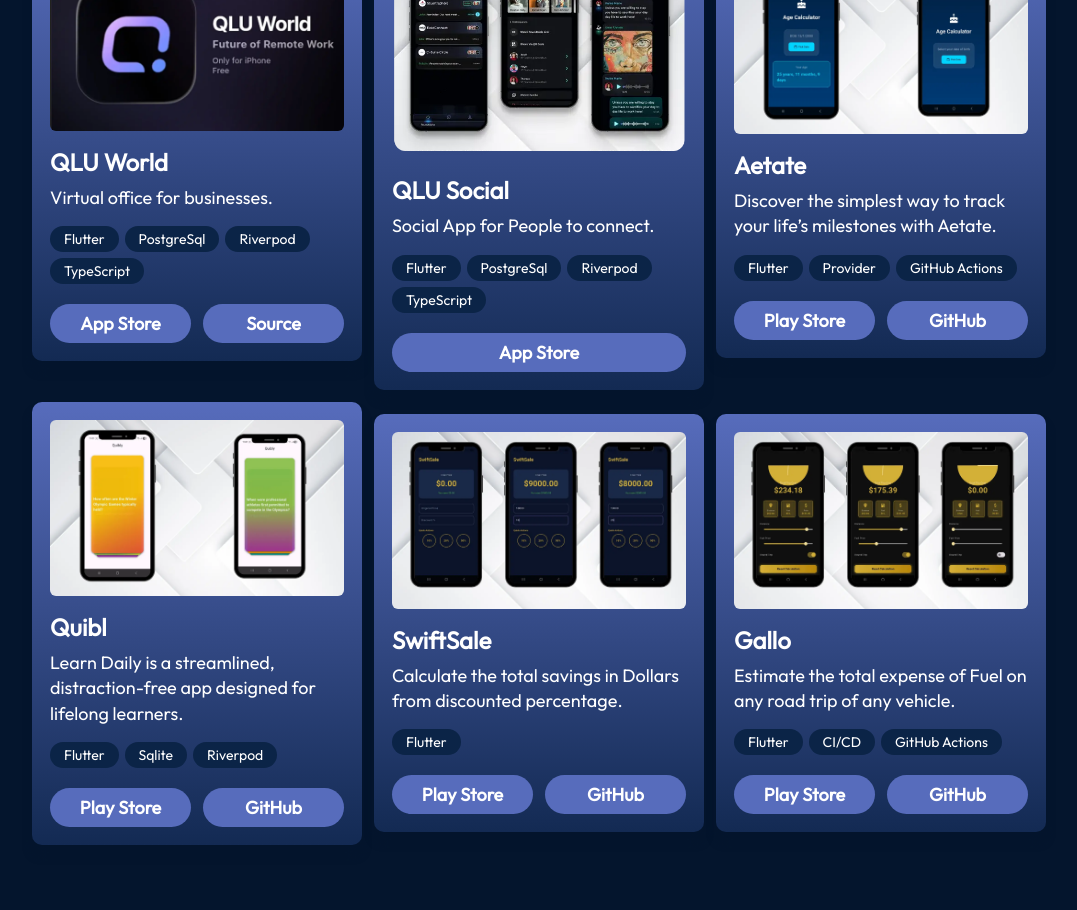
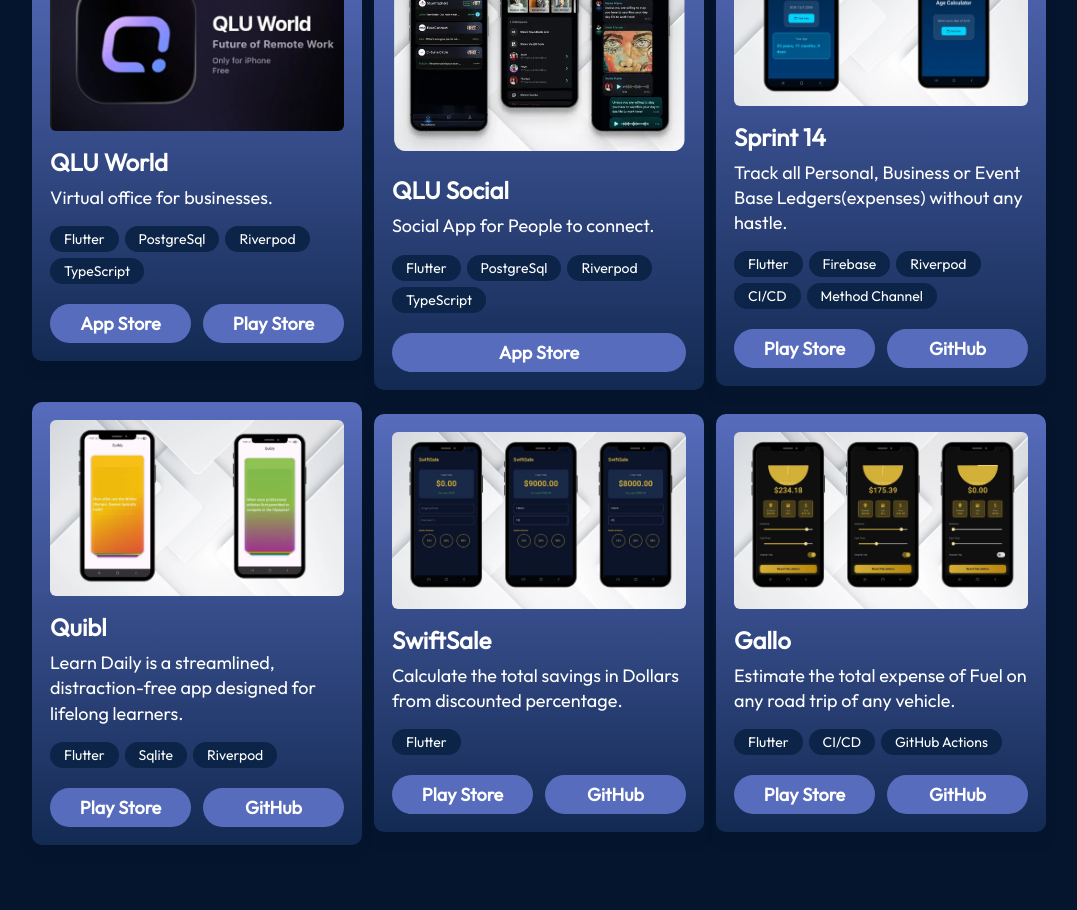
Before and after one commit to huzaifak08/Huzaifa-Portfolio, a React (Vite) app: page / in a window 1280 px wide. Shown: the part 2200-3110 px from the top of the page, without its empty margins (101-1178 px from the left). Built offline with nearby package versions, Linux system fonts and the light colour scheme.

Commit message:
sprint 14

```diff
--- a/src/components/hero/Hero.jsx
+++ b/src/components/hero/Hero.jsx
@@ -18,7 +18,7 @@
             <span className={styles.text}>Contact Me</span>
           </a>
           <a
-            href="https://drive.google.com/file/d/1k6mX5oV-yxYH7f_GAWg_C7KJLk8vOXyh/view?usp=sharing"
+            href="https://drive.google.com/file/d/1ACV3UVkLReYevtVqXUSELoTNzm9IyqAQ/view?usp=sharing"
             className={styles.contactBtn}
             target="_blank"
           >
--- a/src/data/projects.json
+++ b/src/data/projects.json
@@ -5,7 +5,7 @@
     "description": "Virtual office for businesses.",
     "skills": ["Flutter", "PostgreSql", "Riverpod", "TypeScript"],
     "demo": "https://apps.apple.com/pk/app/qlu-world/id6753807356",
-    "source": "https://www.qlu.world/"
+    "source": "https://play.google.com/store/apps/details?id=ai.qlu.qluworld.android&hl=en"
   },
   {
     "title": "QLU Social",
@@ -15,12 +15,12 @@
     "demo": "https://apps.apple.com/ph/app/qlu-roundtable/id6472044990"
   },
   {
-    "title": "Aetate",
+    "title": "Sprint 14",
     "imageSrc": "projects/age-calc.webp",
-    "description": "Discover the simplest way to track your life’s milestones with Aetate.",
-    "skills": ["Flutter", "Provider", "GitHub Actions"],
-    "demo": "https://play.google.com/store/apps/details?id=com.abdullah.aetate",
-    "source": "https://github.com/huzaifak08/Aetate"
+    "description": "Track all Personal, Business or Event Base Ledgers(expenses) without any hastle.",
+    "skills": ["Flutter", "Firebase", "Riverpod", "CI/CD", "Method Channel"],
+    "demo": "https://play.google.com/store/apps/details?id=com.zaifii.sprint_14&hl=en",
+    "source": "https://github.com/huzaifak08/Sprint-14/actions"
   },
   {
     "title": "Quibl",
```
